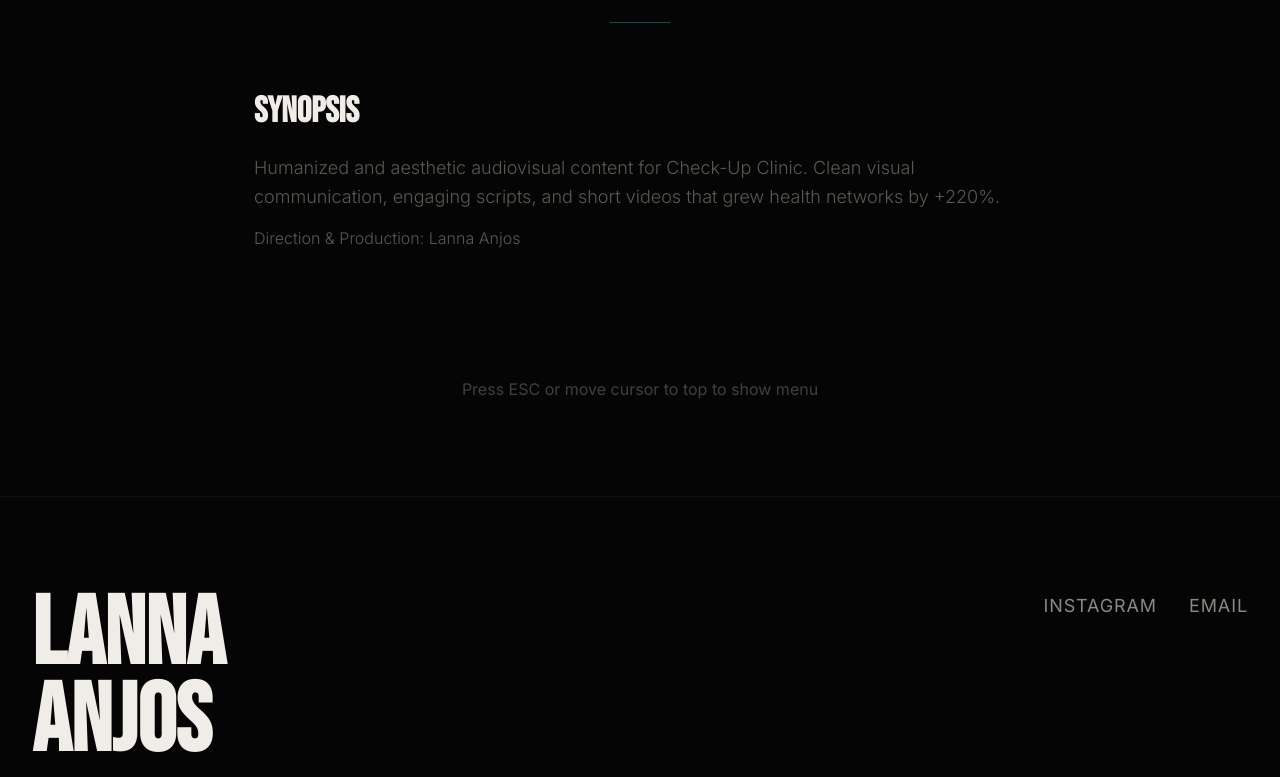
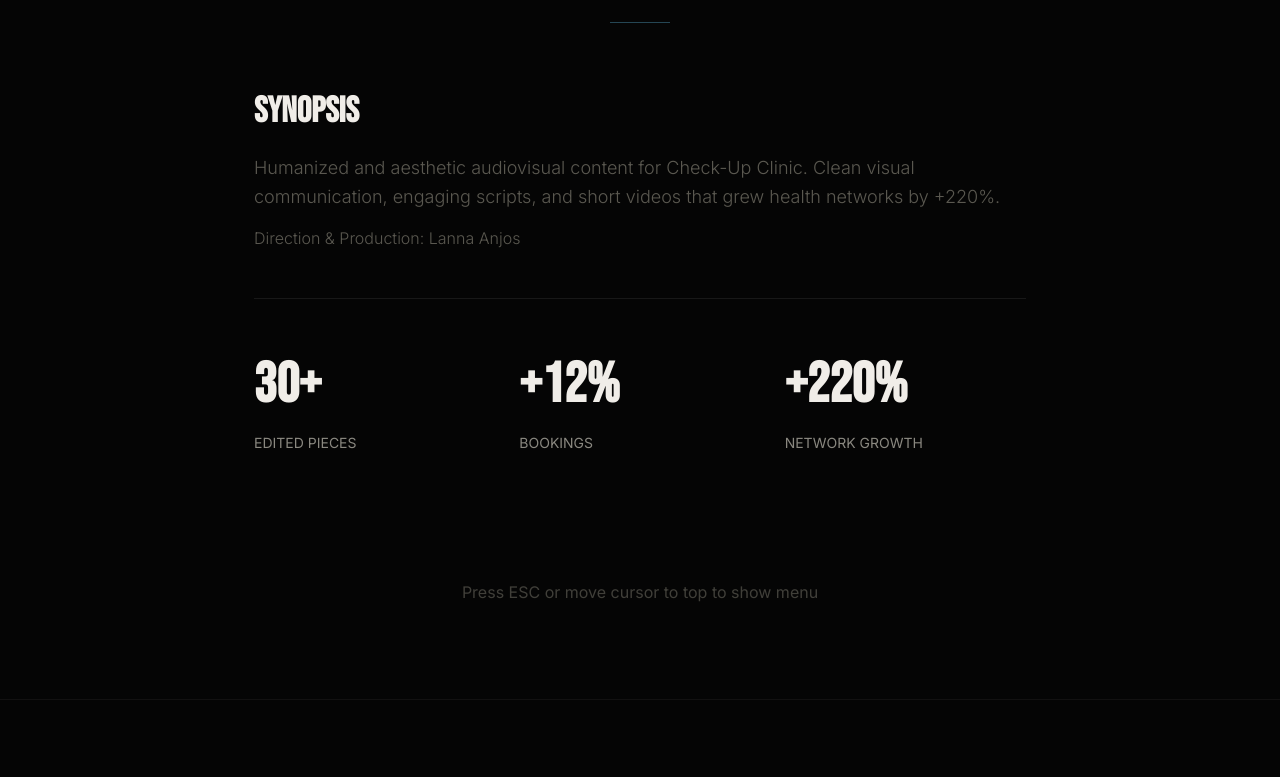
Before and after one commit to wesleycaiadev/portifolio-lanna, a Next.js app: page /case-study/clinica-e-laboratorio-check-up in a window 1280 px wide. Shown: the part 1271-2048 px from the top of the page. Built offline with nearby package versions, Linux system fonts and the light colour scheme.

Commit message:
fix: remove framer-motion dependency from AnimatedCounter

```diff
--- a/src/app/case-study/[slug]/CaseStudy.module.css
+++ b/src/app/case-study/[slug]/CaseStudy.module.css
@@ -69,6 +69,12 @@
 /* Credits */
 .creditsText { font-family: var(--font-body); font-size: var(--text-sm); color: var(--text-tertiary); font-weight: 300; margin-top: var(--space-4); }
 
+/* Metrics */
+.metricsGrid { display: grid; grid-template-columns: repeat(3, 1fr); gap: var(--space-6); margin-top: var(--space-12); padding-top: var(--space-12); border-top: 1px solid rgba(240, 237, 232, 0.08); }
+.metricCard { display: flex; flex-direction: column; gap: var(--space-2); }
+.metricValue { font-family: var(--font-display); font-size: var(--text-2xl); color: var(--text-primary); margin: 0; }
+.metricLabel { font-family: var(--font-body); font-size: var(--text-xs); color: var(--text-secondary); text-transform: uppercase; letter-spacing: var(--tracking-widest); margin: 0; }
+
 /* Back button */
 .backHint { text-align: center; margin-top: var(--space-32); }
 .backHintText { color: var(--text-tertiary); font-size: var(--text-sm); font-family: var(--font-body); opacity: 0.7; }
@@ -79,6 +85,7 @@
   .contentSection { padding: var(--space-16) var(--space-4); }
   .instagramGrid { grid-template-columns: 1fr; gap: var(--space-4); }
   .bodyText { font-size: var(--text-base); }
+  .metricsGrid { grid-template-columns: 1fr; gap: var(--space-6); }
 }
 
 @media (max-width: 480px) {
--- a/src/app/case-study/[slug]/CaseStudyPageClient.tsx
+++ b/src/app/case-study/[slug]/CaseStudyPageClient.tsx
@@ -7,6 +7,7 @@ import { useLanguage } from "@/context/LanguageContext";
 import Image from "next/image";
 import styles from "./CaseStudy.module.css";
 import type { Project } from "@/lib/projects";
+import { AnimatedCounter } from "@/components/AnimatedCounter/AnimatedCounter";
 
 function InstagramIcon() {
   return (
@@ -116,6 +117,20 @@ export function CaseStudyPageClient({ project }: { project: Project }) {
           <p className={styles.creditsText}>{credits}</p>
         </div>
 
+        {/* Metrics Grid with Animated Numbers */}
+        {(language === "pt" ? project.metricsPt : project.metricsEn)?.length > 0 && (
+          <div className={styles.metricsGrid}>
+            {(language === "pt" ? project.metricsPt : project.metricsEn).map((metric, idx) => (
+              <div key={idx} className={styles.metricCard}>
+                <h3 className={styles.metricValue}>
+                  <AnimatedCounter value={metric.value} />
+                </h3>
+                <p className={styles.metricLabel}>{metric.label}</p>
+              </div>
+            ))}
+          </div>
+        )}
+
         {/* Hint */}
         <div className={styles.backHint}>
           <p className={styles.backHintText}>{pressEscText}</p>
--- /dev/null
+++ b/src/components/AnimatedCounter/AnimatedCounter.tsx
@@ -0,0 +1,84 @@
+"use client";
+
+import { useEffect, useRef, useState } from "react";
+
+interface AnimatedCounterProps {
+  value: string;
+}
+
+export function AnimatedCounter({ value }: AnimatedCounterProps) {
+  const ref = useRef<HTMLSpanElement>(null);
+  const [isInView, setIsInView] = useState(false);
+  const [displayValue, setDisplayValue] = useState("0");
+
+  useEffect(() => {
+    const observer = new IntersectionObserver(
+      ([entry]) => {
+        if (entry.isIntersecting) {
+          setIsInView(true);
+          observer.disconnect();
+        }
+      },
+      { rootMargin: "0px 0px -50px 0px" }
+    );
+
+    if (ref.current) observer.observe(ref.current);
+    return () => observer.disconnect();
+  }, []);
+
+  useEffect(() => {
+    if (!isInView) return;
+
+    // Extract numbers and non-numbers
+    const numMatch = value.match(/[\d.,]+/);
+    if (!numMatch) {
+      setDisplayValue(value);
+      return;
+    }
+
+    const numberStr = numMatch[0].replace(/,/g, "");
+    const targetNumber = parseFloat(numberStr);
+
+    if (isNaN(targetNumber)) {
+      setDisplayValue(value);
+      return;
+    }
+
+    const prefix = value.substring(0, numMatch.index);
+    const suffix = value.substring(numMatch.index! + numMatch[0].length);
+
+    let startTimestamp: number | null = null;
+    const duration = 2000; // 2 seconds
+
+    const step = (timestamp: number) => {
+      if (!startTimestamp) startTimestamp = timestamp;
+      const progress = Math.min((timestamp - startTimestamp) / duration, 1);
+
+      // Easing function (easeOutExpo)
+      const easeProgress = progress === 1 ? 1 : 1 - Math.pow(2, -10 * progress);
+
+      const currentNumber = targetNumber * easeProgress;
+
+      // Format back with commas if original had commas, or just fixed decimals if it had dots
+      let formattedNumber = "";
+      if (numberStr.includes(".")) {
+        const decimals = numberStr.split(".")[1].length;
+        formattedNumber = currentNumber.toFixed(decimals);
+      } else {
+        formattedNumber = Math.floor(currentNumber).toString();
+      }
+
+      setDisplayValue(`${prefix}${formattedNumber}${suffix}`);
+
+      if (progress < 1) {
+        window.requestAnimationFrame(step);
+      } else {
+        setDisplayValue(value); // Ensure exact final value
+      }
+    };
+
+    window.requestAnimationFrame(step);
+  }, [isInView, value]);
+
+  return <span ref={ref}>{displayValue}</span>;
+}
```
Also changed, not shown: src/app/Home.module.css (+21 -17 lines), public/images/lanna-portrait-new.jpg (added).
